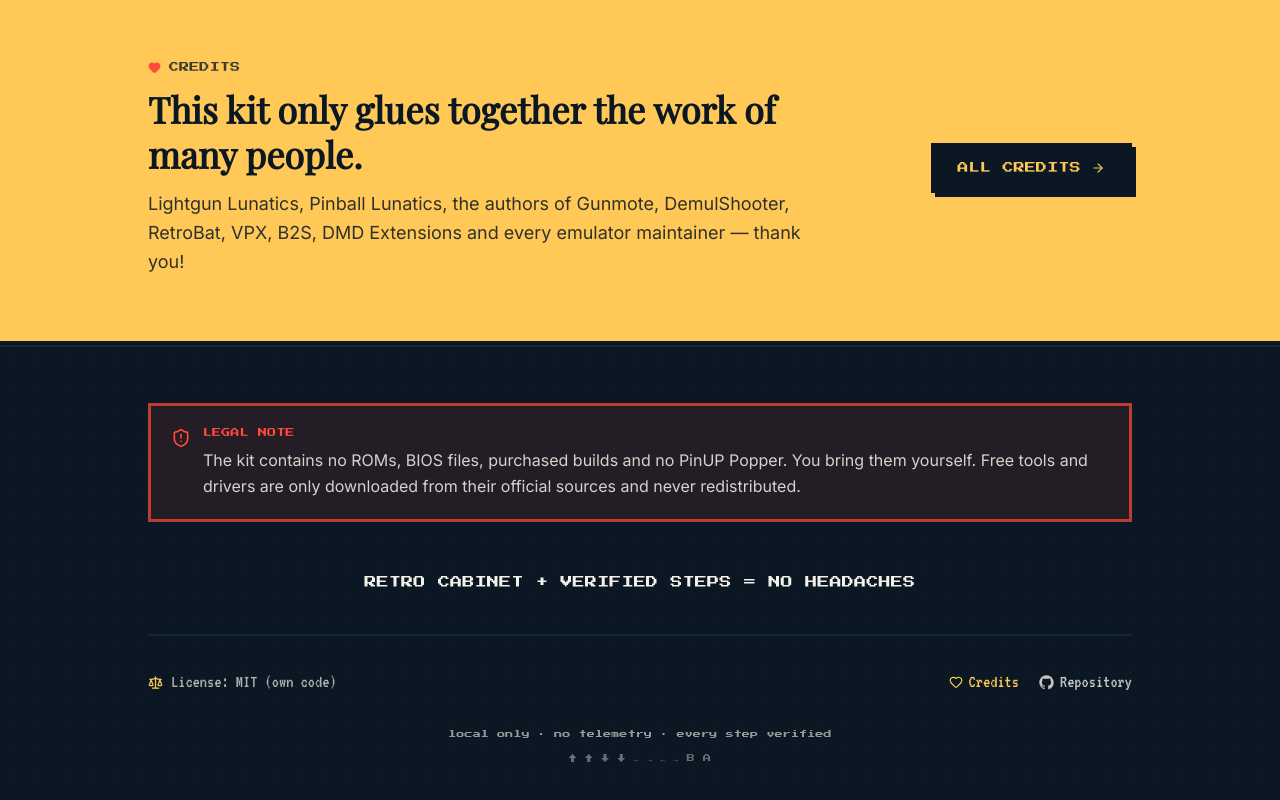
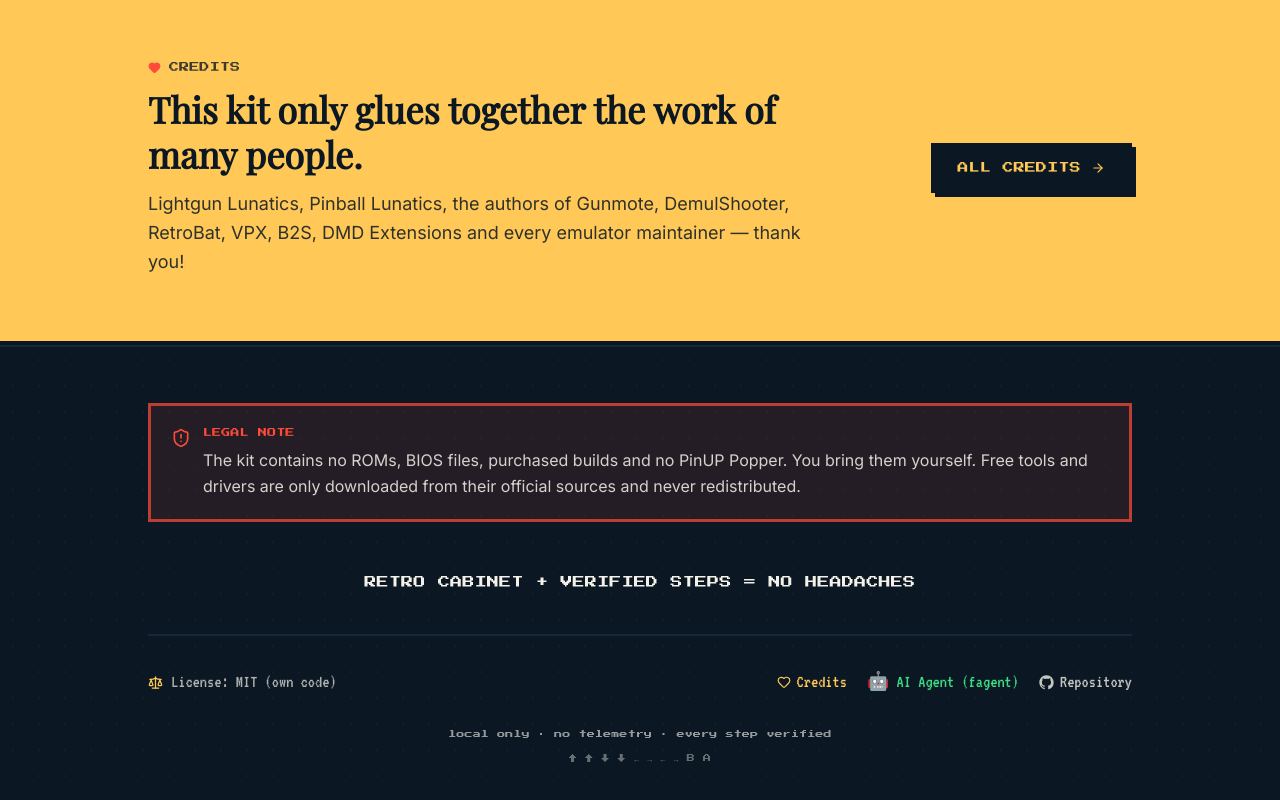
Before and after one commit to kburna243/frieds-retrogaming-kit, a React (Vite) app in the folder site/: page / in a window 1280 px wide. Shown: the part 3006-3806 px from the top of the page. Built offline with nearby package versions, Linux system fonts and the light colour scheme.

Commit message:
docs: add AI companion agent links, badges, and auto-deploy pages workflow

```diff
--- a/site/src/config.ts
+++ b/site/src/config.ts
@@ -4,3 +4,5 @@ export const REPO_URL = "https://github.com/kburna243/frieds-retrogaming-kit";
 export const KIT_VERSION = "0.3.1";
 export const RELEASES_URL = `${REPO_URL}/releases/latest`;
 export const CHANGELOG_URL = `${REPO_URL}/blob/main/CHANGELOG.md`;
+export const AGENT_REPO_URL = "https://github.com/kburna243/frieds-retrogaming-agent";
+export const AGENT_SITE_URL = "https://kburna243.github.io/frieds-retrogaming-agent/";
--- a/site/src/i18n/de.ts
+++ b/site/src/i18n/de.ts
@@ -116,6 +116,7 @@ const de = {
   footer: {
     license: "Lizenz: MIT (eigener Code)",
     repo: "Repository",
+    agent: "KI-Agent (fagent)",
     credits: "Danksagung",
     tagline: "RETRO CABINET + GEPRÜFTE SCHRITTE = KEINE KOPFSCHMERZEN",
     status: "nur lokal · keine Telemetrie · jeder Schritt geprüft",
--- a/site/src/i18n/en.ts
+++ b/site/src/i18n/en.ts
@@ -118,6 +118,7 @@ const en: Dict = {
   footer: {
     license: "License: MIT (own code)",
     repo: "Repository",
+    agent: "AI Agent (fagent)",
     credits: "Credits",
     tagline: "RETRO CABINET + VERIFIED STEPS = NO HEADACHES",
     status: "local only · no telemetry · every step verified",
--- a/site/src/sections/Footer.tsx
+++ b/site/src/sections/Footer.tsx
@@ -1,6 +1,6 @@
 import { Heart, Scale, ShieldAlert } from "lucide-react";
 import { GithubMark } from "../components/ui";
-import { REPO_URL } from "../config";
+import { AGENT_SITE_URL, REPO_URL } from "../config";
 import { hrefOf } from "../lib/router";
 import { useI18n } from "../i18n";
 
@@ -38,6 +38,9 @@ export default function Footer({ showLegal = true }: { showLegal?: boolean }) {
             <a href={hrefOf("credits")} className="flex items-center gap-1.5 text-gold underline-offset-4 hover:underline">
               <Heart size={14} aria-hidden="true" /> {t.footer.credits}
             </a>
+            <a href={AGENT_SITE_URL} target="_blank" rel="noreferrer" className="flex items-center gap-1.5 text-pixel underline-offset-4 hover:underline">
+              🤖 {t.footer.agent}
+            </a>
             <a href={REPO_URL} target="_blank" rel="noreferrer" className="flex items-center gap-1.5 text-cream/80 underline-offset-4 hover:text-cream hover:underline">
               <GithubMark size={15} /> {t.footer.repo}
             </a>
```
Also changed, not shown: 2 other files (tests, documents, lock files or other folders).
